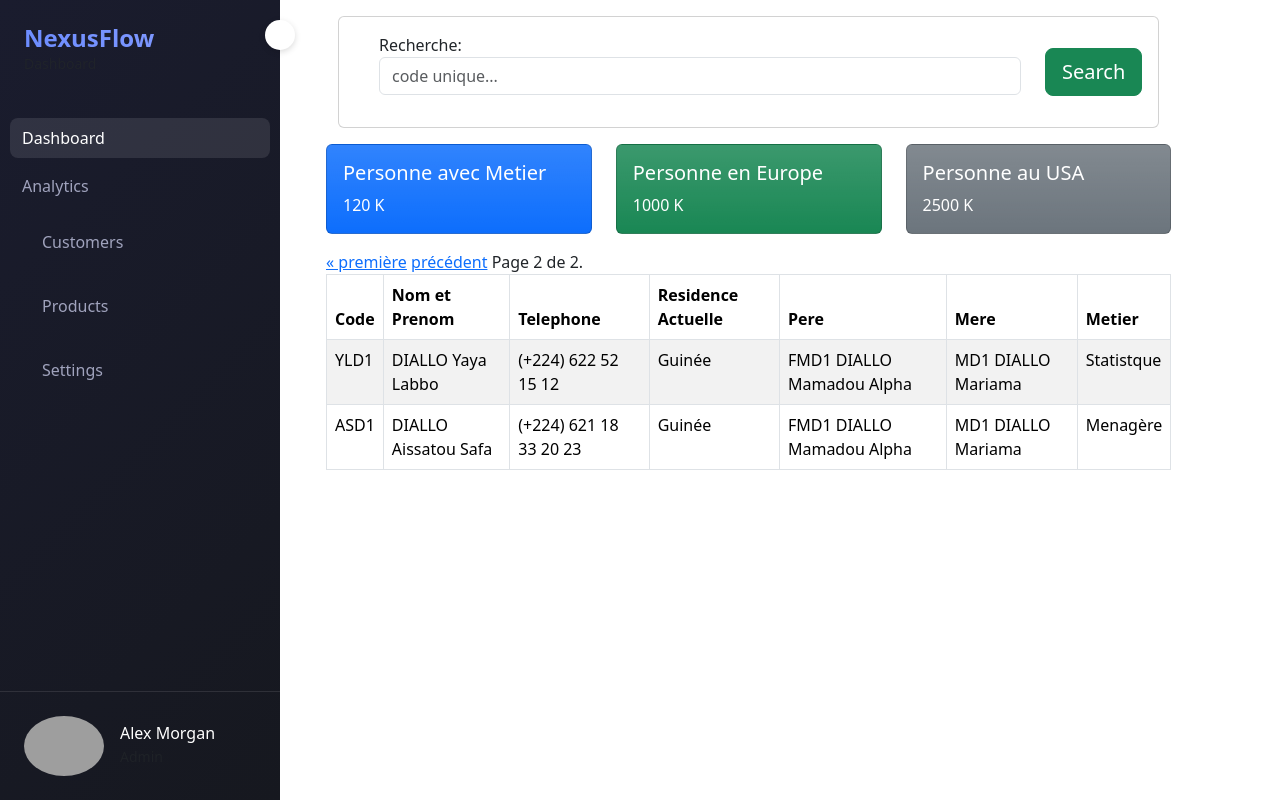
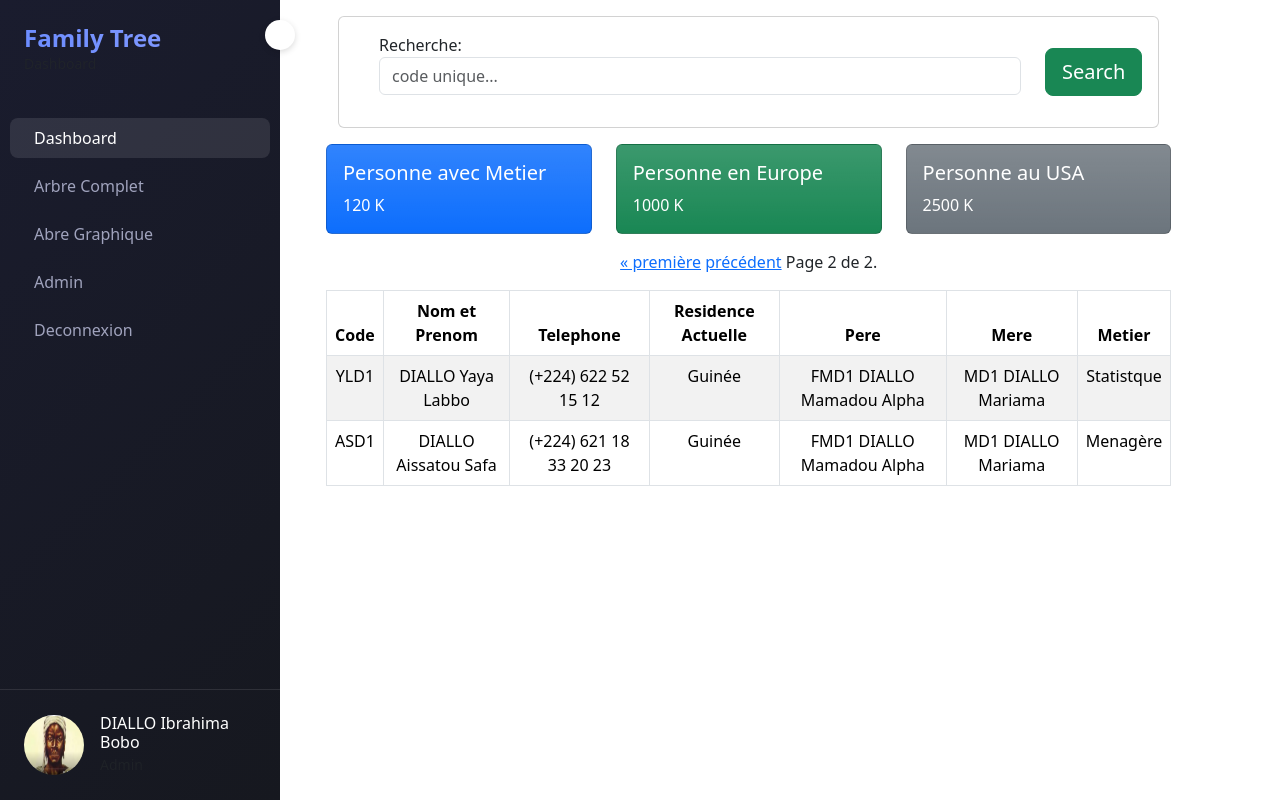
Before and after one commit to Alphadev2023/diallo-famille, a Django app: page /?page=2 in a window 1280 px wide. Run offline with Django 5.2, Linux system fonts and the light colour scheme; a user stored in the database is signed in; data comes from the database, SQL or seed files in the repository; both versions use the stored data as it was after the commit; some libraries are stand-ins or nearby versions; grey boxes are pictures that could not be loaded.

Commit message:
ajout dans les fichier html css

```diff
--- a/dre_famille_arbre/settings.py
+++ b/dre_famille_arbre/settings.py
@@ -40,6 +40,7 @@ INSTALLED_APPS = [
     "django.contrib.staticfiles",
     "famille",
     "rest_framework",
+    "crispy_forms",
     'bootstrap5',
     'fontawesomefree',
 ]
@@ -103,6 +104,9 @@ AUTH_PASSWORD_VALIDATORS = [
     },
 ]
 
+CRISPY_ALLOWED_TEMPLATE_PACKS = "bootstrap5"
+CRISPY_TEMPLATE_PACK = "bootstrap5"
+
 
 # Internationalization
 # https://docs.djangoproject.com/en/5.2/topics/i18n/
@@ -131,6 +135,8 @@ STATICFILES_DIRS = [
 
 # Pour collecter tous les fichiers dans un seul dossier (en prod)
 STATIC_ROOT = BASE_DIR / "staticfiles"
+LOGIN_URL = "/login/"
+LOGIN_REDIRECT_URL = "/"
 # Default primary key field type
 # https://docs.djangoproject.com/en/5.2/ref/settings/#default-auto-field
 
--- a/dre_famille_arbre/urls.py
+++ b/dre_famille_arbre/urls.py
@@ -19,9 +19,9 @@ from django.contrib import admin
 from django.urls import path, include
 from django.contrib.auth import views as auth_views
 
+
 urlpatterns = [
-    path("admin/", admin.site.urls),
+    path("admin/", admin.site.urls, name="admin"),
     path('', include('famille.urls')),
-    path('accounts/login/', auth_views.LoginView.as_view(), name='login'),
-    path('accounts/logout/', auth_views.LogoutView.as_view(next_page='/accounts/login/'), name='logout'),
+    path("accounts/", include("django.contrib.auth.urls")),
 ]
--- a/famille/forms.py
+++ b/famille/forms.py
@@ -1,5 +1,6 @@
 from django import forms
 from .models import Cotisation, Person
+from django.contrib.auth.forms import AuthenticationForm
 
 class PaiementForm(forms.Form):
    numero_client = forms.CharField(label="Numéro Orange", max_length=20)
@@ -24,3 +25,10 @@ class SearchPersonByCode(forms.Form):
             'placeholder': 'code unique...'
         })
     )
+
+
+class CustomLoginForm(AuthenticationForm):
+    def __init__(self, *args, **kwargs):
+        super().__init__(*args, **kwargs)
+        self.fields['username'].label = "Nom d'utilisateur"
+        self.fields['password'].label = "Mot de passe"
--- a/famille/models.py
+++ b/famille/models.py
@@ -52,7 +52,7 @@ class Person(models.Model):
         ('V', 'VIVANT'),
         ('D', 'Décedé'),
     ]
-    #user = models.ForeignKey(User, on_delete = models.CASCADE, null=True, blank =True)
+    user = models.OneToOneField(User, on_delete=models.SET_NULL, null=True, blank=True)
     code_unique = models.CharField(max_length=150, blank=True,  primary_key=True)
 
 
--- a/famille/urls.py
+++ b/famille/urls.py
@@ -23,6 +23,8 @@ urlpatterns = [
  path('cotisation/ajouter/', views.ajouter_cotisation, name='ajouter_cotisation'),
  path('api/', include(router.urls)),
  path('payer/', views.simuler_paiement, name='simuler_paiement'),
+
+ path("login/", views.CustomLoginView.as_view(), name="login"),
 ]  + static(settings.MEDIA_URL, document_root=settings.MEDIA_ROOT)
 
 urlpatterns += [
--- a/famille/views.py
+++ b/famille/views.py
@@ -16,7 +16,13 @@ import uuid
 from django.db import models
 from django.core.paginator import Paginator
 from .models import Cotisation
+from django.contrib.auth.views import LoginView
+from .forms import CustomLoginForm
 
+#Custome login with django
+class CustomLoginView(LoginView):
+    template_name = "registration/login.html"
+    authentication_form = CustomLoginForm
 
 def is_gestionnaire(user):
     return user.groups.filter(name='gestionnaire').exists()
@@ -48,7 +54,7 @@ def family_tree(request, code):
     return render(request, 'family_tree.html', {'person': person})
 
 @login_required
-def tree_data(request, code ):
+def tree_data(request, code):
     person = get_object_or_404(Person, code_unique=code)
 
     def build_tree(p):
@@ -136,7 +142,7 @@ def get_enfants_recursif(personne):
     return arbre
 
 @login_required
-def arbre_genealogique_complet(request, code):
+def arbre_genealogique_complet(request, code="FMD1"):
     personne = get_object_or_404(Person, code_unique=code)
     arbre = get_enfants_recursif(personne)
 
--- a/templates/arbre_genealogique.html
+++ b/templates/arbre_genealogique.html
@@ -19,7 +19,7 @@
     <ul>
       {% for enfant in enfants %}
       <li>
-        <a href="{% url 'arbre_genealogique' enfant.id %}"
+        <a href="{% url 'arbre_genealogique' enfant.code_unique %}"
           >{{ enfant.prenom }} {{ enfant.nom }}</a
         >
       </li>
--- a/templates/include/base.html
+++ b/templates/include/base.html
@@ -22,39 +22,40 @@
             </button>
 
             <div class="p-4">
-                <h4 class="logo-text fw-bold mb-0">NexusFlow</h4>
+                <h4 class="logo-text fw-bold mb-0">Family Tree</h4>
                 <p class="text-muted small hide-on-collapse">Dashboard</p>
             </div>
 
             <div class="nav flex-column">
-                <a href="#" class="sidebar-link active text-decoration-none p-2">
-                    <i class="fas fa-home me-1"></i>
+                <a href="{% url 'index' %}" class="sidebar-link active text-decoration-none p-2">
+                    <i class="fas fa-home me-3"></i>
                     <span class="hide-on-collapse">Dashboard</span>
                 </a>
-                <a href="#" class="sidebar-link text-decoration-none p-2">
-                    <i class="fas fa-chart-bar me-1"></i>
-                    <span class="hide-on-collapse">Analytics</span>
-                </a>
-                <a href="#" class="sidebar-link text-decoration-none p-3">
-                    <i class="fas fa-users me-3"></i>
-                    <span class="hide-on-collapse">Customers</span>
+                <a href="{% url 'arbre_genealogique_complet' 'FMD1' %}" class="sidebar-link text-decoration-none p-2">
+                    <i class="fa fa-sitemap me-3"></i>
+                    <span class="hide-on-collapse">Arbre Complet</span>
                 </a>
 
-                <a href="#" class="sidebar-link text-decoration-none p-3">
-                    <i class="fas fa-box me-3"></i>
-                    <span class="hide-on-collapse">Products</span>
+                <a href="{% url 'd3_tree_view' 'FMD1' %}" class="sidebar-link text-decoration-none p-2">
+                    <i class="fa fa-sitemap me-3"></i>
+                    <span class="hide-on-collapse">Abre Graphique</span>
                 </a>
-                <a href="#" class="sidebar-link text-decoration-none p-3">
-                    <i class="fas fa-gear me-3"></i>
-                    <span class="hide-on-collapse">Settings</span>
+
+                <a href="{% url 'admin:index' %}" class="sidebar-link text-decoration-none p-2">
+                    <i class="fa fa-user me-3"></i>
+                    <span class="hide-on-collapse">Admin</span>
+                </a>
+                <a href="{% url 'logout' %}" class="sidebar-link text-decoration-none p-2">
+                    <i class="fas fa-sign-out-alt me-3"></i>
+                    <span class="hide-on-collapse">Deconnexion</span>
                 </a>
             </div>
 
             <div class="profile-section mt-auto p-4">
                 <div class="d-flex align-items-center">
-                    <img src="https://randomuser.me/api/portraits/women/70.jpg" style="height:60px" class="rounded-circle" alt="Profile">
+                    <img src="{{ user.person.image.url }}" style="width:60px; height:60px;" class="rounded-circle" alt="Profile">
                     <div class="ms-3 profile-info">
-                        <h6 class="text-white mb-0">Alex Morgan</h6>
+                        <h6 class="text-white mb-0">{{ user.person.nom }} {{ user.person.prenom }}</h6>
                         <small class="text-muted">Admin</small>
                     </div>
                 </div>
--- a/templates/index.html
+++ b/templates/index.html
@@ -1,6 +1,15 @@
 {% extends "include/base.html" %}
 {% block title %}Page d'accueil{% endblock %}
 {% block content %}
+<style>
+  th{
+    text-align: center;
+    font-weight: 600;
+  }
+  td{
+    text-align: center;
+  }
+</style>
 <div class="container-fluid pb-3 pt-3">
   <div class="row justify-content-center">
     <div class="col-12 col-md-12 col-lg-12">
@@ -81,11 +90,12 @@
                   <td>{{personne.metier}}</td>
                 </tr>
           {% endfor %}
-          <div class="pagination">
+          <nav class="style" aria-label="Page navigation">
+          <ul class="pagination pagination-minimal justify-content-center">
             <span class="step-links">
               {% if search.has_previous %}
-                <a href="?page=1">&laquo; première</a>
-                <a href="?page={{ search.previous_page_number }}">précédent</a>
+              <a class="page-link" href="?page=1">&laquo; première</a>
+              <a class="page-link" href="?page={{ search.previous_page_number }}">précédent</a>
               {% endif %}
 
               <span class="current">
@@ -93,11 +103,12 @@
               </span>
 
               {% if search.has_next %}
-                <a href="?page={{ search.next_page_number }}">suivant</a>
-                <a href="?page={{ search.paginator.num_pages }}">dernière &raquo;</a>
+              <a class="page-link" href="?page={{ search.next_page_number }}">suivant</a>
+              <a class="page-link" href="?page={{ search.paginator.num_pages }}">dernière &raquo;</a>
               {% endif %}
             </span>
-          </div>
+          </ul>
+        </nav>
       {% else %}
         {% for personne in page %}
           <tr>
@@ -110,11 +121,12 @@
             <td>{{personne.metier}}</td>
           </tr>
         {% endfor %}
-        <div class="pagination">
+        <nav class="style" aria-label="Page navigation example">
+        <ul class="pagination pagination-minimal justify-content-center">
           <span class="step-links">
             {% if page.has_previous %}
-              <a href="?page=1">&laquo; première</a>
-              <a href="?page={{ page.previous_page_number }}">précédent</a>
+            <a href="?page=1">&laquo; première</a>
+            <a href="?page={{ page.previous_page_number }}">précédent</a>
             {% endif %}
 
             <span class="current">
@@ -122,11 +134,12 @@
             </span>
 
             {% if page.has_next %}
-              <a href="?page={{ page.next_page_number }}">suivant</a>
-              <a href="?page={{ page.paginator.num_pages }}">dernière &raquo;</a>
+            <a href="?page={{ page.next_page_number }}">suivant</a>
+            <a href="?page={{ page.paginator.num_pages }}">dernière &raquo;</a>
             {% endif %}
           </span>
-        </div>
+        </ul>
+      </nav>
       {% endif %}
 
 
```
Also changed, not shown: famille/templatetags/form_tags.py (added, +7 -0 lines), static/css/style.css (+38 -4 lines), templates/registration/login.html (+44 -5 lines), templates/tree_d3.html (+43 -4 lines), db.sqlite3, famille/migrations/0006_person_user.py (added).
